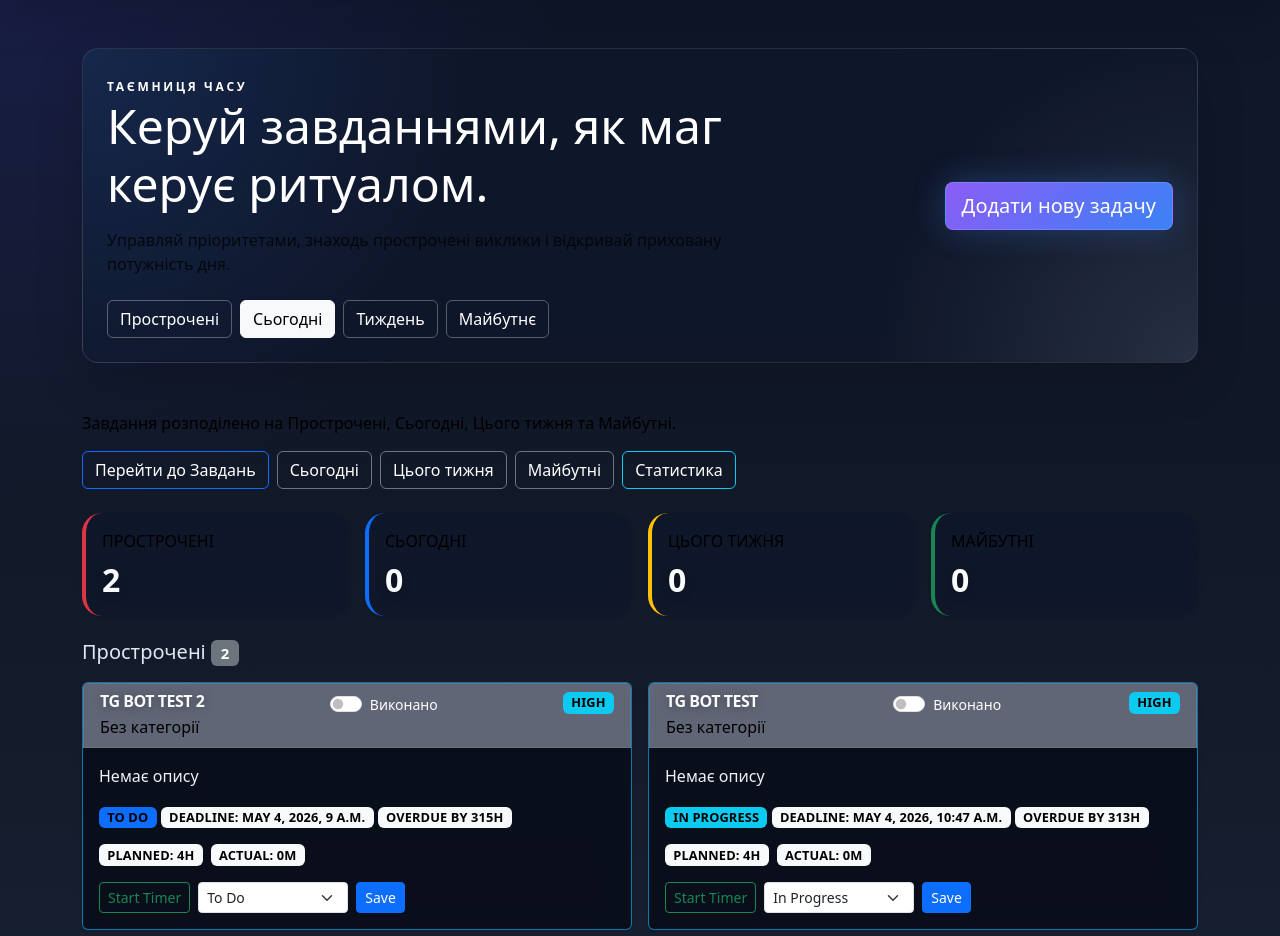
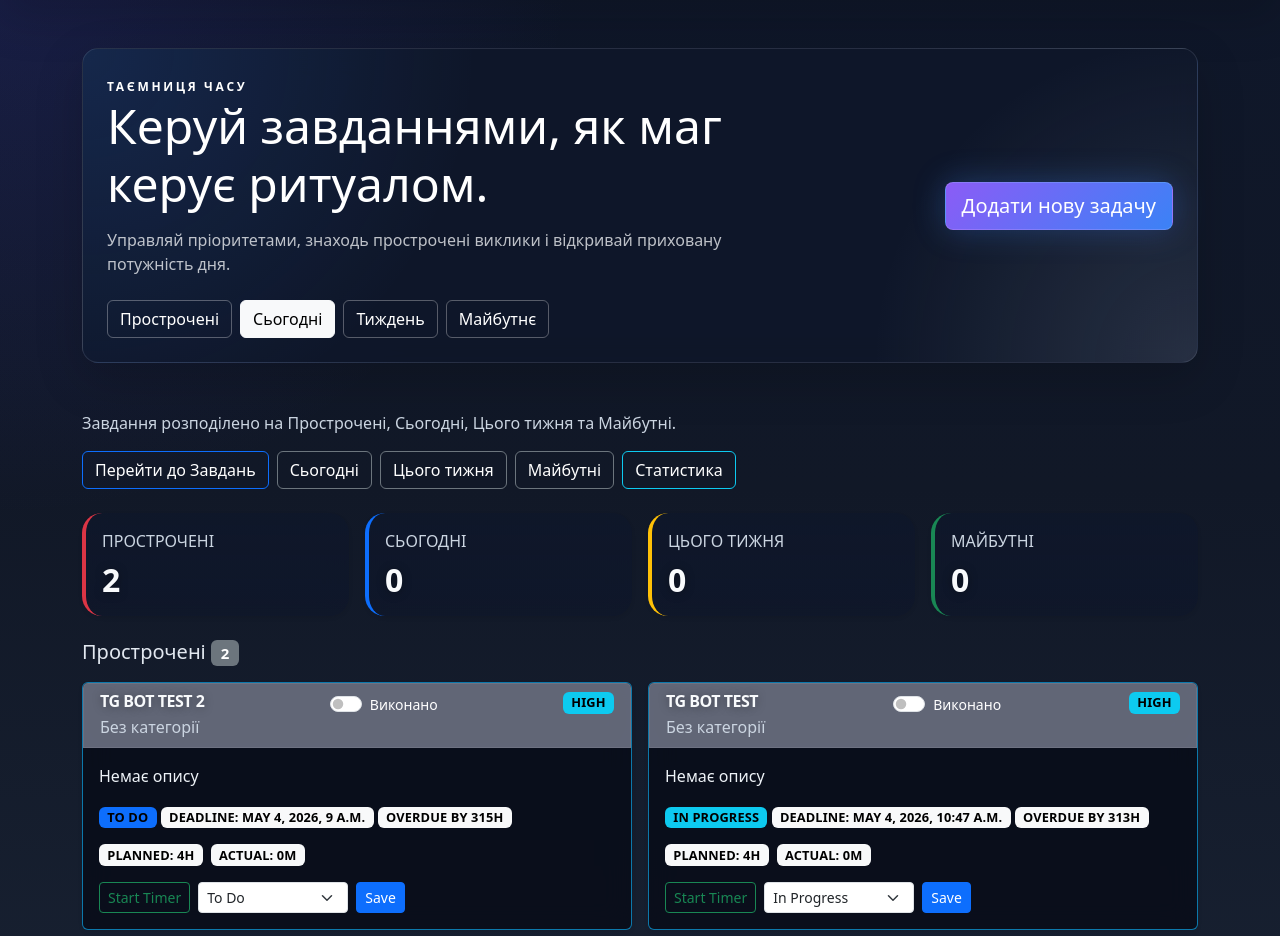
Before and after one commit to evolution1213/time_planner, a Django app: page / in a window 1280 px wide. Shown: the part 56-992 px from the top of the page. Run offline with Django 5.2, Linux system fonts and the light colour scheme; data comes from the database, SQL or seed files in the repository; data that the repository does not hold is empty.

Commit message:
Changed CSS

```diff
--- a/tasks/static/tasks/css/styles.css
+++ b/tasks/static/tasks/css/styles.css
@@ -102,8 +102,14 @@ body {
   background: rgba(255, 255, 255, 0.08);
 }
 
-.text-muted,
-.text-light,
+.text-muted {
+  color: #cbd5e1 !important;
+}
+
+.text-light {
+  color: #f8fafc !important;
+}
+
 .badge.bg-light,
 .task-category,
 .task-label {
```
